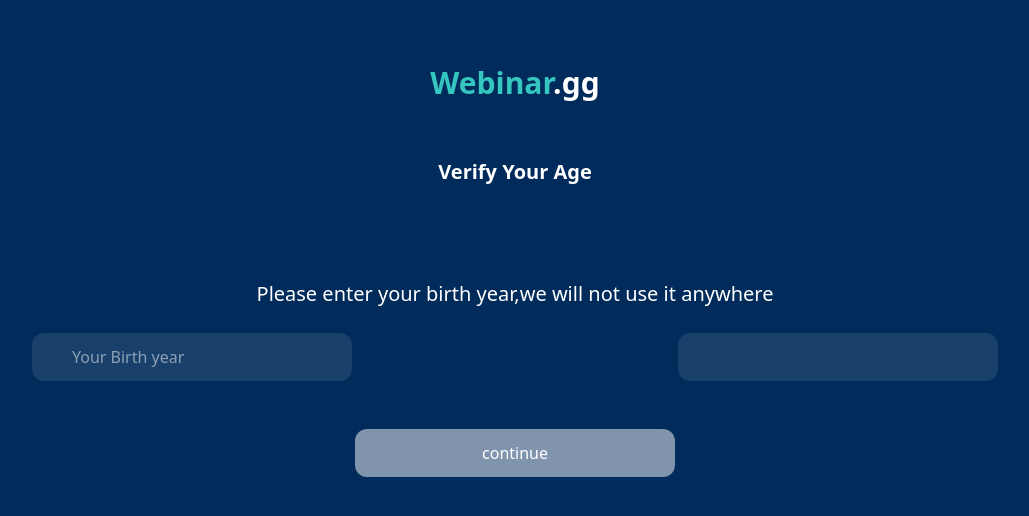
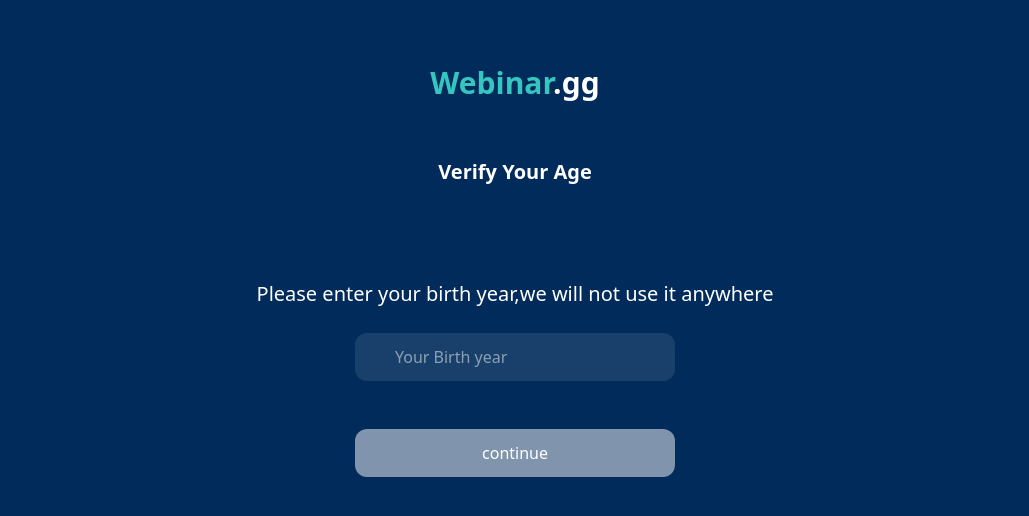
Before and after one commit to Aqib2110/OTP, a React (Vite) app: page / in a window 1280 px wide. Shown: the top 516 px of the page, without its empty margins (125-1154 px from the left). Built offline with nearby package versions, Linux system fonts and the light colour scheme.

Commit message:
Update Page.jsx

```diff
--- a/src/components/Page.jsx
+++ b/src/components/Page.jsx
@@ -42,7 +42,7 @@
     <div className='flex sm:gap-3 justify-center gap-2'>
 
     <input type="text" placeholder='Your Birth year' value={count} onKeyDown={handleKey} maxLength={4} onChange={handleChange}  className={`border text-white border-none py-1.5 px-10 xl:py-3 bg-[#19406a]  md:w-3/12 xl:3/12 w-3/6 mx-auto rounded-xl`}/>
-    <input type="text" onKeyDown={handleKey} maxLength={4}  inputMode="numeric" value={count} onChange={handleChange}  className={`border text-white border-none py-1.5 px-10 xl:py-3 bg-[#19406a]  md:w-3/12 xl:3/12 w-3/6 mx-auto rounded-xl`}/>
+{/*     <input type="text" onKeyDown={handleKey} maxLength={4}  inputMode="numeric" value={count} onChange={handleChange}  className={`border text-white border-none py-1.5 px-10 xl:py-3 bg-[#19406a]  md:w-3/12 xl:3/12 w-3/6 mx-auto rounded-xl`}/> */}
 
 
     </div>
```
